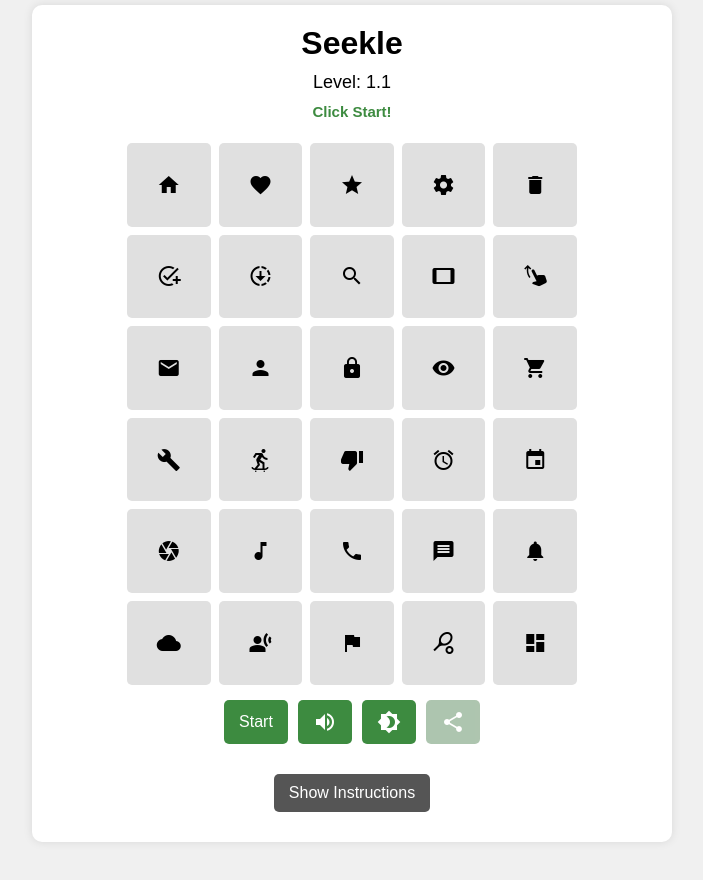
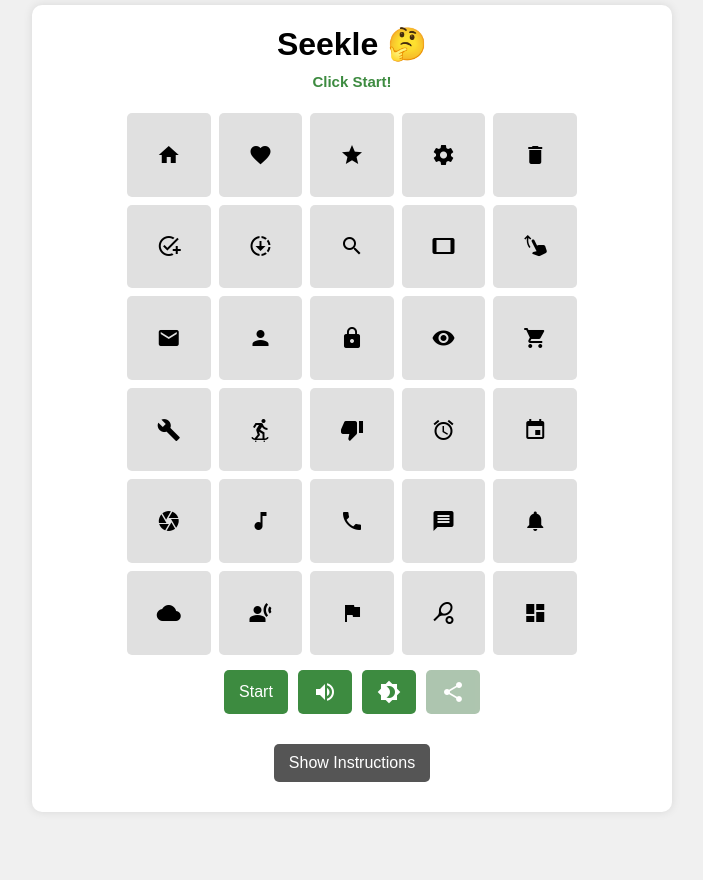
Before and after one commit to oicurmt3/seekle, a plain HTML site: page index.html in a window 1280 px wide. Shown: the whole page, without its empty margins (288-991 px from the left). After the commit the page ends 857 px from the top, so only its background shows below. Drawn offline with Linux system fonts and the light colour scheme.

Commit message:
Update index.html

```diff
--- a/index.html
+++ b/index.html
@@ -3,7 +3,7 @@
 <head>
     <meta charset="UTF-8">
     <meta name="viewport" content="width=device-width, initial-scale=1.0">
-    <title>Seekle</title>
+    <title>Seekle - a sequence guessing game 🤔</title>
     <link href="https://fonts.googleapis.com/icon?family=Material+Icons" rel="stylesheet">
     <style>
         /* Global styles */
@@ -218,11 +218,11 @@
 </head>
 <body>
     <div id="game-container">
-        <h1>Seekle</h1>
-        <div id="score-level">
+        <h1>Seekle 🤔</h1>
+        <!-- <div id="score-level">
             <span id="score">Score: 0</span>
             <span id="level">Level: 1.1</span>
-        </div>
+        </div> -->
         <div id="message">Click Start!</div>
         <div id="grid"></div>
         <div id="controls">
@@ -236,7 +236,7 @@
 
     <button id="instructions-toggle">Show Instructions</button>
     <div id="instructions-content">
-        <h2>How to Play Seekle</h2>
+        <h2>How to Play</h2>
         <ul>
             <li>Click "Start" to begin.</li>
             <li>Watch the sequence of icons that light up on the grid.</li>
```
